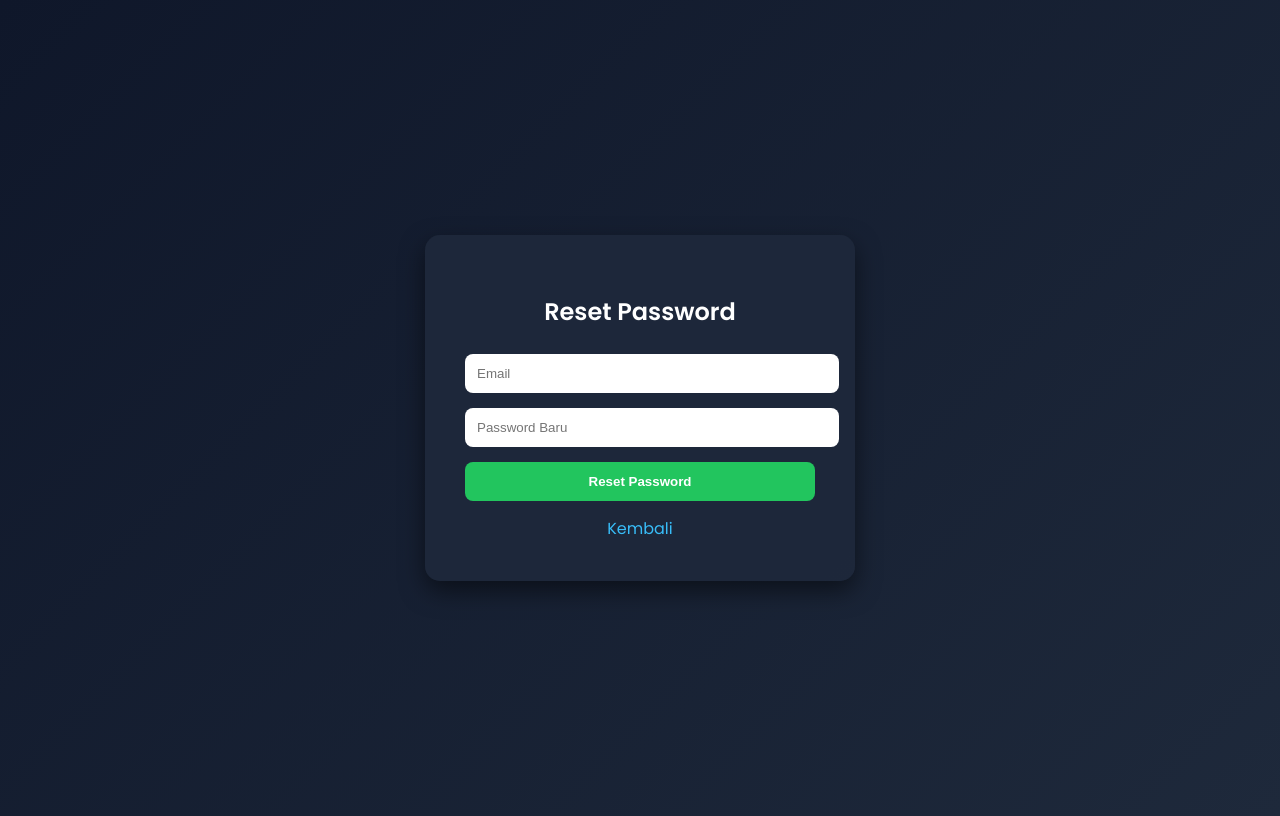
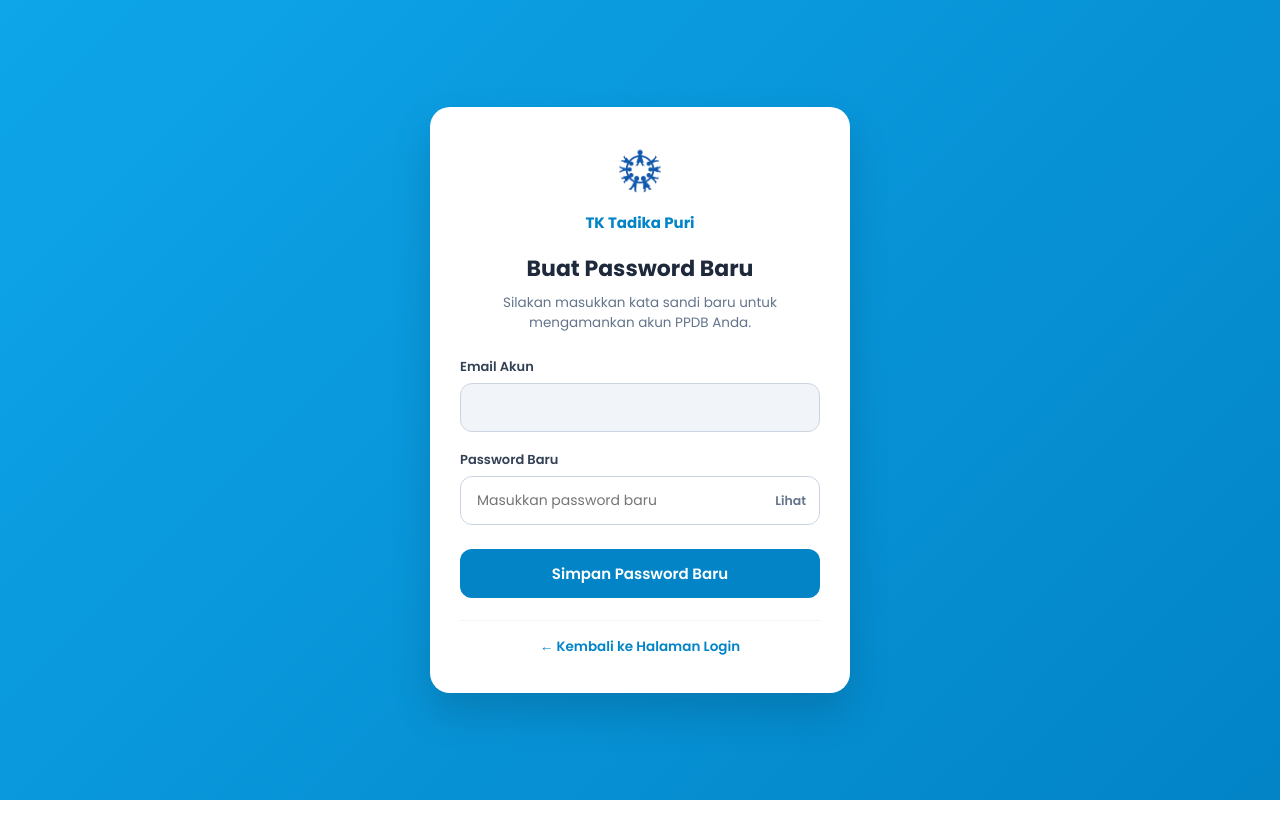
Before and after one commit to babang-11/ppdb-tk-tadikapuri, a Flask app: page /reset-password in a window 1280 px wide. Run offline with Flask 3, Linux system fonts and the light colour scheme.

Commit message:
redesign reset_password.html

```diff
--- a/PythonProject1/templates/reset_password.html
+++ b/PythonProject1/templates/reset_password.html
@@ -1,93 +1,251 @@
 <!DOCTYPE html>
-<html>
+<html lang="id">
 <head>
-    <title>Reset Password</title>
-    <link href="https://fonts.googleapis.com/css2?family=Poppins:wght@400;600&display=swap" rel="stylesheet">
+    <meta charset="UTF-8">
+    <meta name="viewport" content="width=device-width, initial-scale=1.0">
+    <title>Reset Password - PPDB TK Tadika Puri</title>
+
+    <!-- Google Fonts Poppins -->
+    <link rel="preconnect" href="https://fonts.googleapis.com">
+    <link rel="preconnect" href="https://fonts.gstatic.com" crossorigin>
+    <link href="https://fonts.googleapis.com/css2?family=Poppins:wght@400;500;600;700&display=swap" rel="stylesheet">
 
     <style>
-        body {
+        * {
+            box-sizing: border-box;
+            margin: 0;
+            padding: 0;
             font-family: 'Poppins', sans-serif;
-            background: linear-gradient(135deg, #0f172a, #1e293b);
-            height: 100vh;
-            display: flex;
-            justify-content: center;
-            align-items: center;
-            color: white;
         }
 
-        .card {
-            background: rgba(30, 41, 59, 0.9);
-            padding: 40px;
-            border-radius: 15px;
-            width: 350px;
-            box-shadow: 0 10px 25px rgba(0,0,0,0.5);
+        body {
+            min-height: 100vh;
+            display: flex;
+            align-items: center;
+            justify-content: center;
+            background: linear-gradient(135deg, #0ea5e9 0%, #0284c7 100%);
+            padding: 20px;
         }
 
-        h2 {
+        .auth-card {
+            background: #ffffff;
+            width: 100%;
+            max-width: 420px;
+            border-radius: 20px;
+            padding: 36px 30px;
+            box-shadow: 0 20px 40px rgba(0, 0, 0, 0.15);
             text-align: center;
-            margin-bottom: 25px;
         }
 
-        .input-group {
-            margin-bottom: 15px;
+        .brand-logo {
+            display: flex;
+            flex-direction: column;
+            align-items: center;
+            gap: 8px;
+            margin-bottom: 18px;
         }
 
-        input {
+        .brand-logo img {
+            width: 60px;
+            height: 60px;
+            object-fit: contain;
+        }
+
+        .brand-logo span {
+            font-size: 15px;
+            font-weight: 700;
+            color: #0284c7;
+        }
+
+        .auth-title {
+            font-size: 22px;
+            font-weight: 700;
+            color: #1e293b;
+            margin-bottom: 8px;
+        }
+
+        .auth-subtitle {
+            font-size: 13.5px;
+            color: #64748b;
+            line-height: 1.5;
+            margin-bottom: 24px;
+        }
+
+        /* Alert / Flash Message */
+        .alert {
+            padding: 12px 14px;
+            border-radius: 10px;
+            font-size: 13px;
+            margin-bottom: 18px;
+            text-align: left;
+            background-color: #f0f9ff;
+            color: #0369a1;
+            border: 1px solid #bae6fd;
+        }
+
+        .form-group {
+            text-align: left;
+            margin-bottom: 18px;
+        }
+
+        .form-group label {
+            display: block;
+            font-size: 13px;
+            font-weight: 600;
+            color: #334155;
+            margin-bottom: 6px;
+        }
+
+        .form-control {
             width: 100%;
-            padding: 12px;
-            border-radius: 8px;
-            border: none;
+            padding: 13px 16px;
+            border: 1.5px solid #cbd5e1;
+            border-radius: 12px;
+            font-size: 14px;
+            color: #1e293b;
+            transition: all 0.2s ease;
             outline: none;
         }
 
-        button {
-            width: 100%;
-            padding: 12px;
-            border-radius: 8px;
-            border: none;
-            background: #22c55e;
-            color: white;
-            font-weight: bold;
-            cursor: pointer;
-            transition: 0.3s;
+        .form-control[readonly] {
+            background-color: #f1f5f9;
+            color: #475569;
+            cursor: not-allowed;
         }
 
-        button:hover {
-            background: #16a34a;
+        .form-control:focus:not([readonly]) {
+            border-color: #0284c7;
+            box-shadow: 0 0 0 4px rgba(2, 132, 199, 0.12);
         }
 
-        .link {
-            text-align: center;
-            margin-top: 15px;
+        .password-wrapper {
+            position: relative;
         }
 
-        a {
-            color: #38bdf8;
+        .toggle-pw {
+            position: absolute;
+            right: 14px;
+            top: 50%;
+            transform: translateY(-50%);
+            background: none;
+            border: none;
+            color: #64748b;
+            font-size: 12.5px;
+            font-weight: 600;
+            cursor: pointer;
+        }
+
+        .btn-submit {
+            width: 100%;
+            padding: 13px;
+            background-color: #0284c7;
+            color: #ffffff;
+            border: none;
+            border-radius: 12px;
+            font-size: 15px;
+            font-weight: 600;
+            cursor: pointer;
+            margin-top: 6px;
+            transition: background-color 0.2s ease, transform 0.1s ease;
+        }
+
+        .btn-submit:hover {
+            background-color: #0369a1;
+        }
+
+        .btn-submit:active {
+            transform: scale(0.99);
+        }
+
+        .auth-footer {
+            margin-top: 22px;
+            padding-top: 16px;
+            border-top: 1px solid #f1f5f9;
+            font-size: 13.5px;
+        }
+
+        .auth-footer a {
+            color: #0284c7;
+            font-weight: 600;
             text-decoration: none;
+            display: inline-flex;
+            align-items: center;
+            gap: 4px;
+        }
+
+        .auth-footer a:hover {
+            text-decoration: underline;
+        }
+
+        /* Responsive Mobile */
+        @media screen and (max-width: 480px) {
+            .auth-card {
+                padding: 28px 20px;
+                border-radius: 16px;
+            }
+            .auth-title {
+                font-size: 20px;
+            }
         }
     </style>
 </head>
 <body>
 
-<div class="card">
-    <h2>Reset Password</h2>
-
-    <form method="POST">
-        <div class="input-group">
-            <input type="email" name="email" placeholder="Email" required>
+    <div class="auth-card">
+        <div class="brand-logo">
+            <img src="{{ url_for('static', filename='image/logo-transparent.png') }}" alt="Logo TK Tadika Puri">
+            <span>TK Tadika Puri</span>
         </div>
 
-        <div class="input-group">
-            <input type="password" name="password_baru" placeholder="Password Baru" required>
+        <h1 class="auth-title">Buat Password Baru</h1>
+        <p class="auth-subtitle">
+            Silakan masukkan kata sandi baru untuk mengamankan akun PPDB Anda.
+        </p>
+
+        <!-- Menampilkan Pesan Flash dari Flask jika ada -->
+        {% with messages = get_flashed_messages() %}
+            {% if messages %}
+                {% for message in messages %}
+                    <div class="alert">{{ message }}</div>
+                {% endfor %}
+            {% endif %}
+        {% endwith %}
+
+        <form action="/reset-password" method="POST">
+            <div class="form-group">
+                <label for="email">Email Akun</label>
+                <input type="email" id="email" name="email" class="form-control" value="{{ request.args.get('email', '') }}" readonly required>
+            </div>
+
+            <div class="form-group">
+                <label for="password_baru">Password Baru</label>
+                <div class="password-wrapper">
+                    <input type="password" id="password_baru" name="password_baru" class="form-control" placeholder="Masukkan password baru" required>
+                    <button type="button" class="toggle-pw" onclick="togglePassword()">Lihat</button>
+                </div>
+            </div>
+
+            <button type="submit" class="btn-submit">Simpan Password Baru</button>
+        </form>
+
+        <div class="auth-footer">
+            <a href="/login">← Kembali ke Halaman Login</a>
         </div>
+    </div>
 
-        <button type="submit">Reset Password</button>
-    </form>
-
-    <div class="link">
-        <a href="/dashboard">Kembali</a>
-    </div>
-</div>
+    <script>
+        function togglePassword() {
+            const input = document.getElementById('password_baru');
+            const btn = document.querySelector('.toggle-pw');
+            if (input.type === 'password') {
+                input.type = 'text';
+                btn.textContent = 'Sembunyikan';
+            } else {
+                input.type = 'password';
+                btn.textContent = 'Lihat';
+            }
+        }
+    </script>
 
 </body>
 </html>
```
